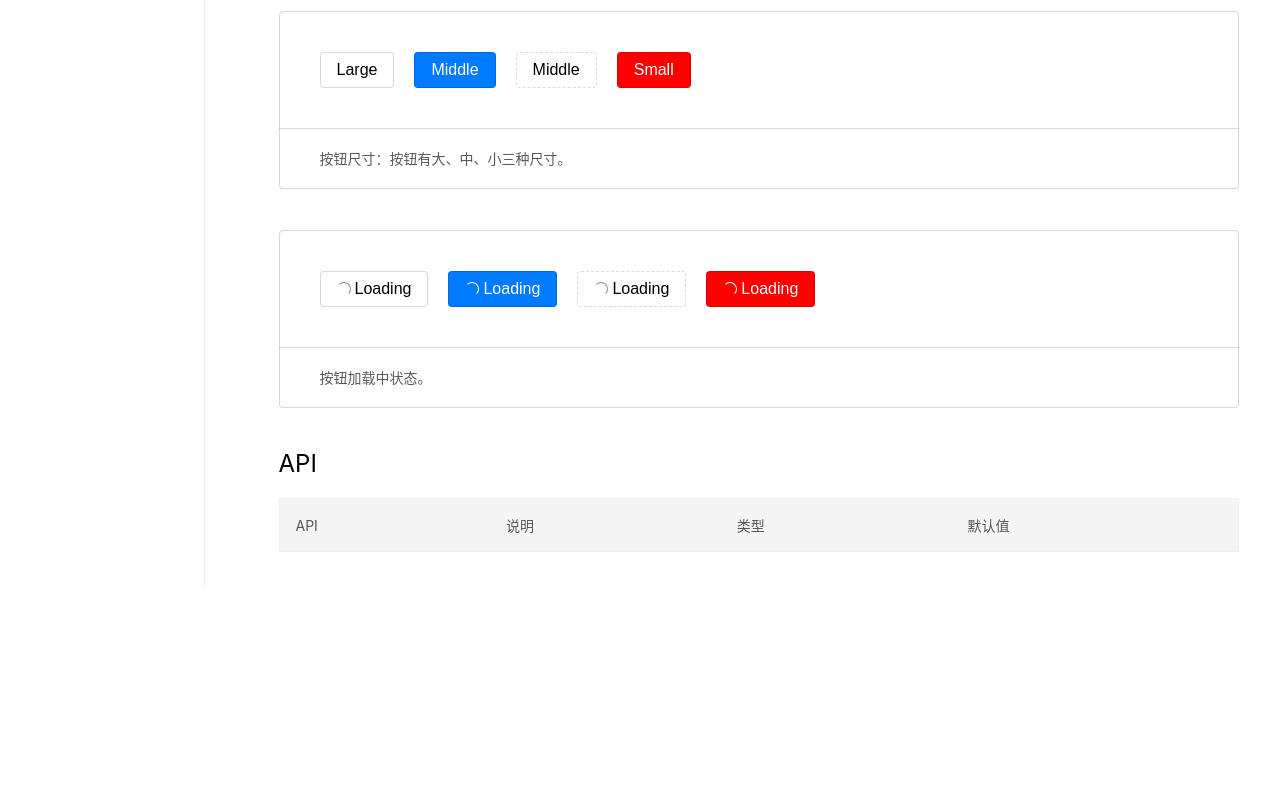
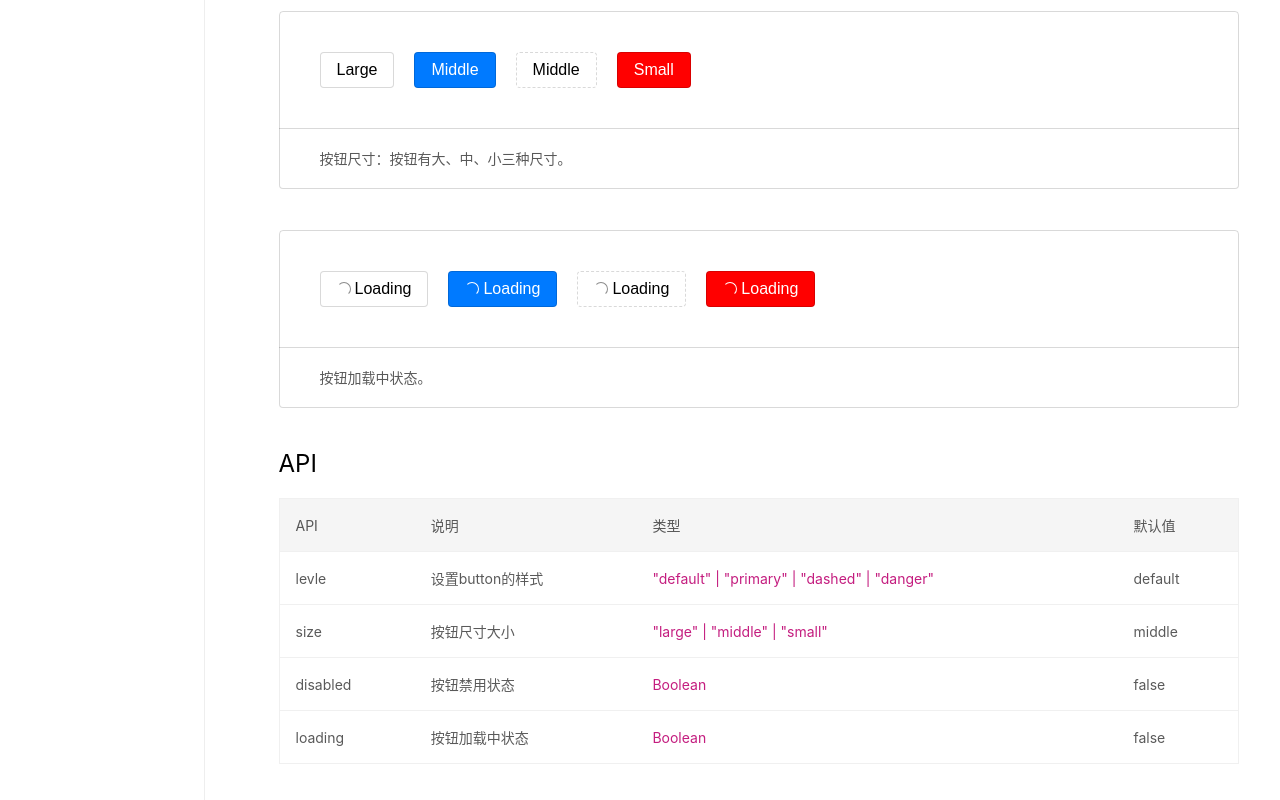
Before and after one commit to wuwenxing0912/vue3-ui, a Vue app: page /#/document/button in a window 1280 px wide. Shown: the part 578-1378 px from the top of the page. Before the commit the page ends 1166 px from the top, so only its background shows below. Built offline with nearby package versions, Linux system fonts and the light colour scheme.

Commit message:
新增 展示页 API表格

```diff
--- a/src/components/button/ButtonDoc.vue
+++ b/src/components/button/ButtonDoc.vue
@@ -14,7 +14,32 @@
           <th class="api-table-head">默认值</th>
         </tr>
       </thead>
-      <tbody></tbody>
+      <tbody>
+        <tr>
+          <td class="api">levle</td>
+          <td class="api-description">设置button的样式</td>
+          <td class="api-type">"default" | "primary" | "dashed" | "danger"</td>
+          <td class="api-default">default</td>
+        </tr>
+        <tr>
+          <td class="api">size</td>
+          <td class="api-description">按钮尺寸大小</td>
+          <td class="api-type">"large" | "middle" | "small"</td>
+          <td class="api-default">middle</td>
+        </tr>
+        <tr>
+          <td class="api">disabled</td>
+          <td class="api-description">按钮禁用状态</td>
+          <td class="api-type">Boolean</td>
+          <td class="api-default">false</td>
+        </tr>
+        <tr>
+          <td class="api">loading</td>
+          <td class="api-description">按钮加载中状态</td>
+          <td class="api-type">Boolean</td>
+          <td class="api-default">false</td>
+        </tr>
+      </tbody>
     </table>
   </section>
 </template>
```
